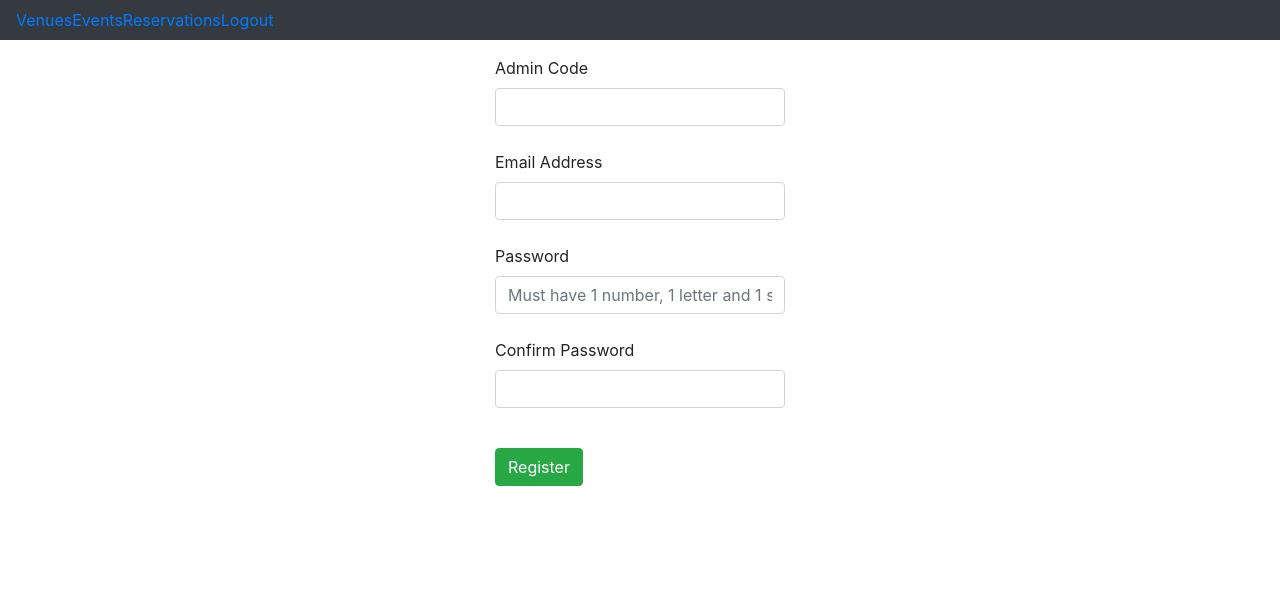
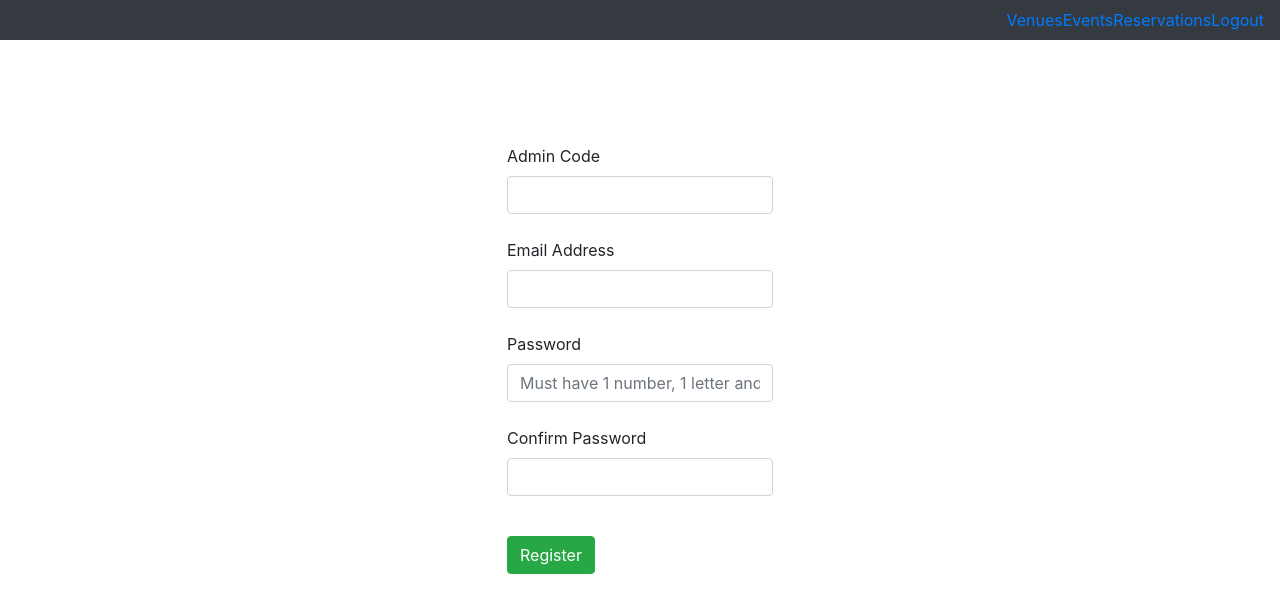
Before and after one commit to IgnacioBellomo/event-booking-site, a Flask app: page /admin-register in a window 1280 px wide. Shown: the top 613 px of the page. Run offline with Flask 2, Linux system fonts and the light colour scheme; some libraries are stand-ins or nearby versions.

Commit message:
more styling

```diff
--- a/static/script/sorting.js
+++ b/static/script/sorting.js
@@ -1,6 +1,6 @@
 th = document.getElementsByTagName('th');
 let c;
-for ( let c = 0; c < th.length; c++){
+for ( c = 0; c < th.length; c++){
 
     th[c].addEventListener('click', item(c));
 
@@ -9,7 +9,8 @@ for ( let c = 0; c < th.length; c++){
 function item(){
 
     return function(){
-        sortTable(c);
+      console.log(c);
+      sortTable(c);
     }
 }
 
--- a/templates/baseadmin.html
+++ b/templates/baseadmin.html
@@ -14,18 +14,18 @@
 
 <body>
     <main>
-      <nav class="navbar bg-dark fixed-top">
-        <div>
-          <ul class="navbar-nav navbar-expand">
-             <li class="navbar-item"><a href="#">Venues</a></li>
-             <li class="navbar-item"><a href="#">Events</a></li>
-             <li class="navbar-item"><a href="#">Reservations</a></li>
-             <li class="navbar-item"><a href="{{ url_for('logout') }}">Logout</a></li>
+      <nav class="navbar navbar-expand-lg navbar-dark bg-dark">
+        <div class="collapse navbar-collapse">
+          <ul class="navbar-nav ml-auto">
+             <li class="navbar-link"><a href="#">Venues</a></li>
+             <li class="navbar-link"><a href="#">Events</a></li>
+             <li class="navbar-link"><a href="#">Reservations</a></li>
+             <li class="navbar-link"><a href="{{ url_for('logout') }}">Logout</a></li>
           </ul>
         </div>
       </nav>
 
-    {% block body %}{% endblock %}
+    <div class="fluid-container m-5">{% block body %}{% endblock %}</div>
     {% block script %}{% endblock %}
     <script src="https://code.jquery.com/jquery-3.3.1.slim.min.js"
         integrity="sha384-q8i/X+965DzO0rT7abK41JStQIAqVgRVzpbzo5smXKp4YfRvH+8abtTE1Pi6jizo"
```
Also changed, not shown: bookThatThang.db.
